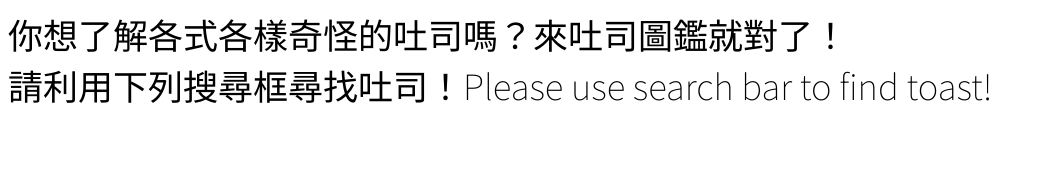
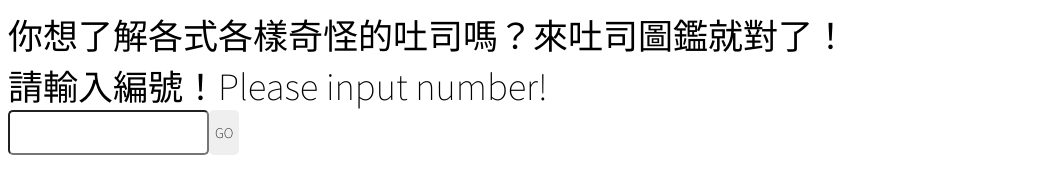
Before and after one commit to ToastFriends/Dictionary, a plain HTML site: page index.html in a window 1280 px wide. Shown: the whole page, without its empty margins (0-1044 px from the left). Drawn offline with Linux system fonts and the light colour scheme.

Commit message:
Update index.html

```diff
--- a/index.html
+++ b/index.html
@@ -12,11 +12,12 @@
     var HowLong = RealToastNum.length
     if (HowLong = '3') {
       location.href = ('/' + RealToastNum)
-    } else {alert('請輸入正確的編號！')
+    } else {
+      alert('請輸入正確的編號！')
            }
   }</script>
-<font>你想了解各式各樣奇怪的吐司嗎？來吐司圖鑑就對了！<br>請<!--輸入編號-->利用下列搜尋框尋找吐司！Please <!--input number-->use search bar to find toast!</font>
+<font>你想了解各式各樣奇怪的吐司嗎？來吐司圖鑑就對了！<br>請輸入編號<!--利用下列搜尋框尋找吐司-->！Please input number<!--use search bar to find toast-->!</font>
 <br>
-<!--input type="text" id="ToastNum" onclick"this.focus" /><button onclick="goToast()">GO</button-->
-<script async src="https://cse.google.com/cse.js?cx=52c9ed6606b60694f"></script>
-<div class="gcse-searchbox-only"></div>
+<input type="text" id="ToastNum" onclick"this.focus" /><button onclick="goToast()">GO</button>
+<!--<script async src="https://cse.google.com/cse.js?cx=52c9ed6606b60694f"></script>
+<div class="gcse-searchbox-only"></div>-->
```
